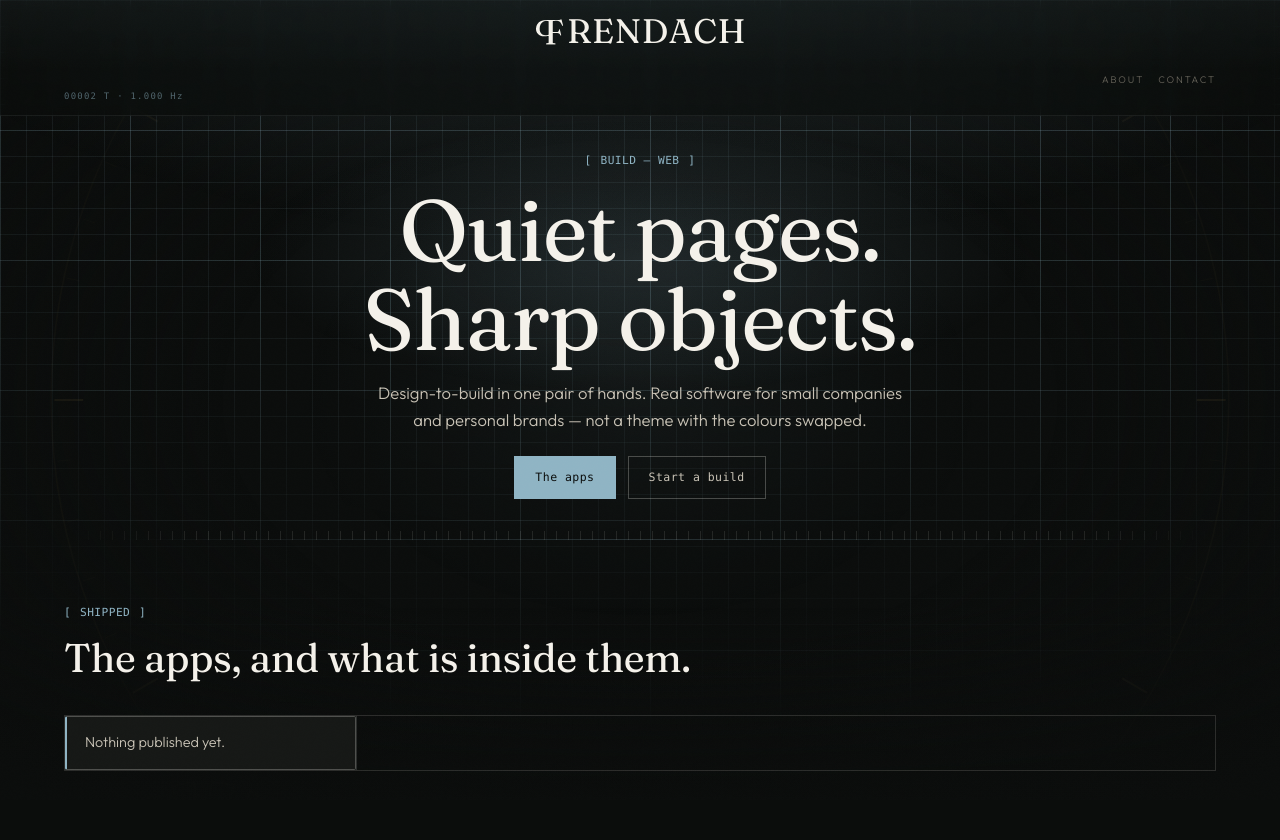
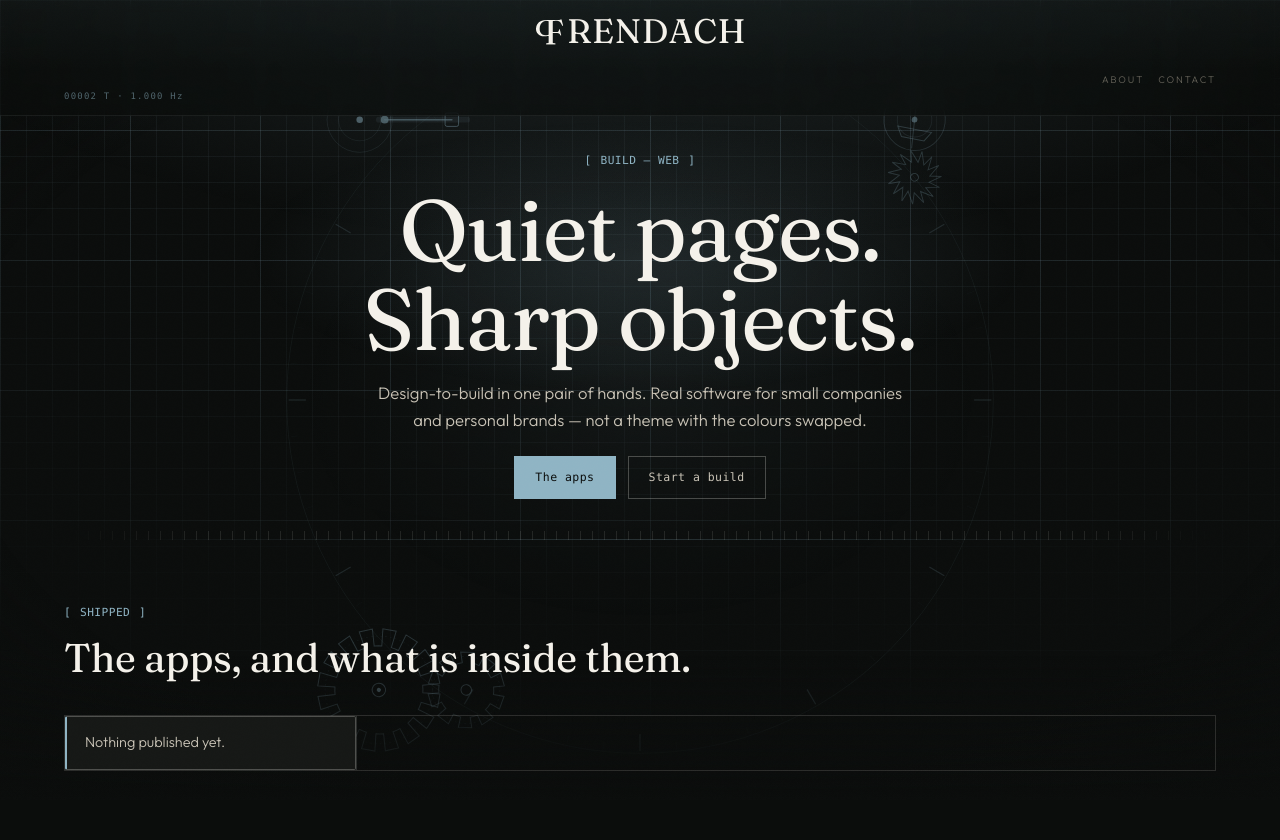
Before and after one commit to paul8frendach/pfrendach, a Django app: page /build/ in a window 1280 px wide. Shown: the top 840 px of the page. Run offline with Django 5.2, Linux system fonts and the light colour scheme; data comes from the database, SQL or seed files in the repository; data that the repository does not hold is empty.

Commit message:
Put the clock in Build's background properly
Two things were wrong, and the second was the real one.

The movement drew in literal gold, so in a steel room it read as something
left behind rather than part of the kit. Every face now draws in --cw-ink,
which each room sets to its own accent: glow in Create, steel in Build, gold
in Train. The house mark is untouched — that rule is about the logo, not the
mechanism behind it.

And Build was only ever showing a bare chapter ring. The shutter and the match
clock are concentric, so they read fine bled off the edges; the movement is
not — its gear train sits low-left and its escapement high-right, and at the
bleed size both fell outside the viewport entirely. It is now sized to fit
(min(96vh, 96vw)), the vignette no longer crushes the corners where those two
parts live, and the blueprint grid steps back so the mechanism sits on top of
it rather than competing.

Co-Authored-By: Claude Opus 5 <noreply@anthropic.com>

```diff
--- a/static/css/house.css
+++ b/static/css/house.css
@@ -34,6 +34,11 @@
   --accent: var(--gold);
   --accent-ink: var(--ink);
 
+  /* The ink the clockwork is drawn in. The mechanism is the one thing every
+     room shares, so it takes the room's colour rather than staying gold in a
+     steel or glow world and reading as something left behind. */
+  --cw-ink: var(--gold);
+
   --font-display: "Fraunces", "FrauncesLocal", ui-serif, Georgia, serif;
   --font-sans: "Outfit", ui-sans-serif, system-ui, -apple-system, sans-serif;
 
@@ -55,9 +60,9 @@
   --ease: cubic-bezier(0.2, 0.7, 0.2, 1);
 }
 
-[data-world="create"] { --accent: var(--glow); }
-[data-world="build"]  { --accent: var(--steel); }
-[data-world="train"]  { --accent: var(--gold); }
+[data-world="create"] { --accent: var(--glow);  --cw-ink: var(--glow); }
+[data-world="build"]  { --accent: var(--steel); --cw-ink: var(--steel); }
+[data-world="train"]  { --accent: var(--gold);  --cw-ink: var(--gold); }
 
 /* ---------------------------------------------------------------- reset */
 
@@ -1788,10 +1793,22 @@ a.tile:hover { background: color-mix(in srgb, var(--accent) 5%, transparent); }
 
 /* Each room shows exactly one face. The other two stay mounted and running at
    zero opacity, which is what lets a room change cross-fade instead of cut. */
-[data-world="build"] .ground .cw:not(.cw--shutter):not(.cw--match) { opacity: 0.34; }
+
+/* Build is the room where the mechanism is the subject, so the whole movement
+   has to be on screen. The shutter and the match clock are concentric and read
+   fine bled off the edges; this one is not — its gear train sits low-left and
+   its escapement high-right, and at the bleed size both fall outside the
+   viewport entirely, leaving only a bare chapter ring. Size it to fit. */
+[data-world="build"] .ground .cw:not(.cw--shutter):not(.cw--match) {
+  width: min(96vh, 96vw);
+  opacity: 0.55;
+}
 [data-world="create"] .ground .cw--shutter { opacity: 0.5; }
 [data-world="train"] .ground .cw--match { opacity: 0.36; }
 
 /* The house itself shows the movement, quietly — it is the room the other
    three are inside. */
-[data-world="house"] .ground .cw:not(.cw--shutter):not(.cw--match) { opacity: 0.3; }
+[data-world="house"] .ground .cw:not(.cw--shutter):not(.cw--match) {
+  width: min(104vh, 104vw);
+  opacity: 0.34;
+}
--- a/static/css/worlds.css
+++ b/static/css/worlds.css
@@ -204,21 +204,23 @@
    under the pointer, like a sheet on a desk. */
 [data-world="build"] .ground__wash {
   background:
-    linear-gradient(color-mix(in srgb, var(--steel) 9%, transparent) 1px, transparent 1px)
+    linear-gradient(color-mix(in srgb, var(--steel) 6%, transparent) 1px, transparent 1px)
       calc(var(--pdx) * -14px) calc(var(--pdy) * -14px) / 100% 26px,
-    linear-gradient(90deg, color-mix(in srgb, var(--steel) 9%, transparent) 1px, transparent 1px)
+    linear-gradient(90deg, color-mix(in srgb, var(--steel) 6%, transparent) 1px, transparent 1px)
       calc(var(--pdx) * -14px) calc(var(--pdy) * -14px) / 26px 100%,
-    linear-gradient(color-mix(in srgb, var(--steel) 15%, transparent) 1px, transparent 1px)
+    linear-gradient(color-mix(in srgb, var(--steel) 11%, transparent) 1px, transparent 1px)
       calc(var(--pdx) * -14px) calc(var(--pdy) * -14px) / 100% 130px,
-    linear-gradient(90deg, color-mix(in srgb, var(--steel) 15%, transparent) 1px, transparent 1px)
+    linear-gradient(90deg, color-mix(in srgb, var(--steel) 11%, transparent) 1px, transparent 1px)
       calc(var(--pdx) * -14px) calc(var(--pdy) * -14px) / 130px 100%,
     radial-gradient(110% 70% at 50% -8%, color-mix(in srgb, var(--steel) 16%, transparent), transparent 56%);
   mask-image: radial-gradient(120% 100% at 50% 0%, black 40%, transparent 92%);
 }
+/* A gentle vignette only. Crushing the corners here would hide the two parts
+   that make this face itself — the gear train and the escapement. */
 [data-world="build"] .ground::after {
   background:
-    radial-gradient(ellipse at center, transparent 46%, var(--ink) 96%),
-    linear-gradient(180deg, transparent 76%, var(--ink) 100%);
+    radial-gradient(ellipse 86% 78% at 50% 50%, transparent 62%, var(--ink) 100%),
+    linear-gradient(180deg, transparent 82%, var(--ink) 100%);
 }
 [data-world="build"] .grain::after { opacity: 0.022; }
 
--- a/static/js/clockwork.js
+++ b/static/js/clockwork.js
@@ -76,7 +76,11 @@
 
   function easeImpulse(frac, tau) { return 1 - Math.exp(-frac / (tau || 0.09)); }
 
-  var GOLD = "var(--gold)";
+  /* Every face draws in --cw-ink, which each room sets to its own accent. The
+     mechanism is the constant; its colour belongs to the world you are in. The
+     house *mark* is never recoloured — that rule is about the logo, not the
+     movement behind it. */
+  var GOLD = "var(--cw-ink, var(--gold))";
 
   function svgMarkup(opts) {
     var ticks = "";
@@ -156,7 +160,7 @@
 
   function shutterMarkup() {
     var uid = "sh" + Math.floor(Math.random() * 1e6);
-    var GLOW = "var(--glow)";
+    var GLOW = "var(--cw-ink, var(--glow))";
     var marks = "";
     for (var i = 0; i < 24; i++) {
       var a = (i / 24) * Math.PI * 2 - Math.PI / 2;
@@ -208,7 +212,7 @@
   /* ---- TRAIN: a match clock. Time in minutes played, out of 90. ---- */
 
   function matchMarkup() {
-    var GOLD = "var(--gold)";
+    var GOLD = "var(--cw-ink, var(--gold))";
     var ticks = "";
     for (var i = 0; i < 60; i++) {
       var a = (i / 60) * Math.PI * 2 - Math.PI / 2;
```
